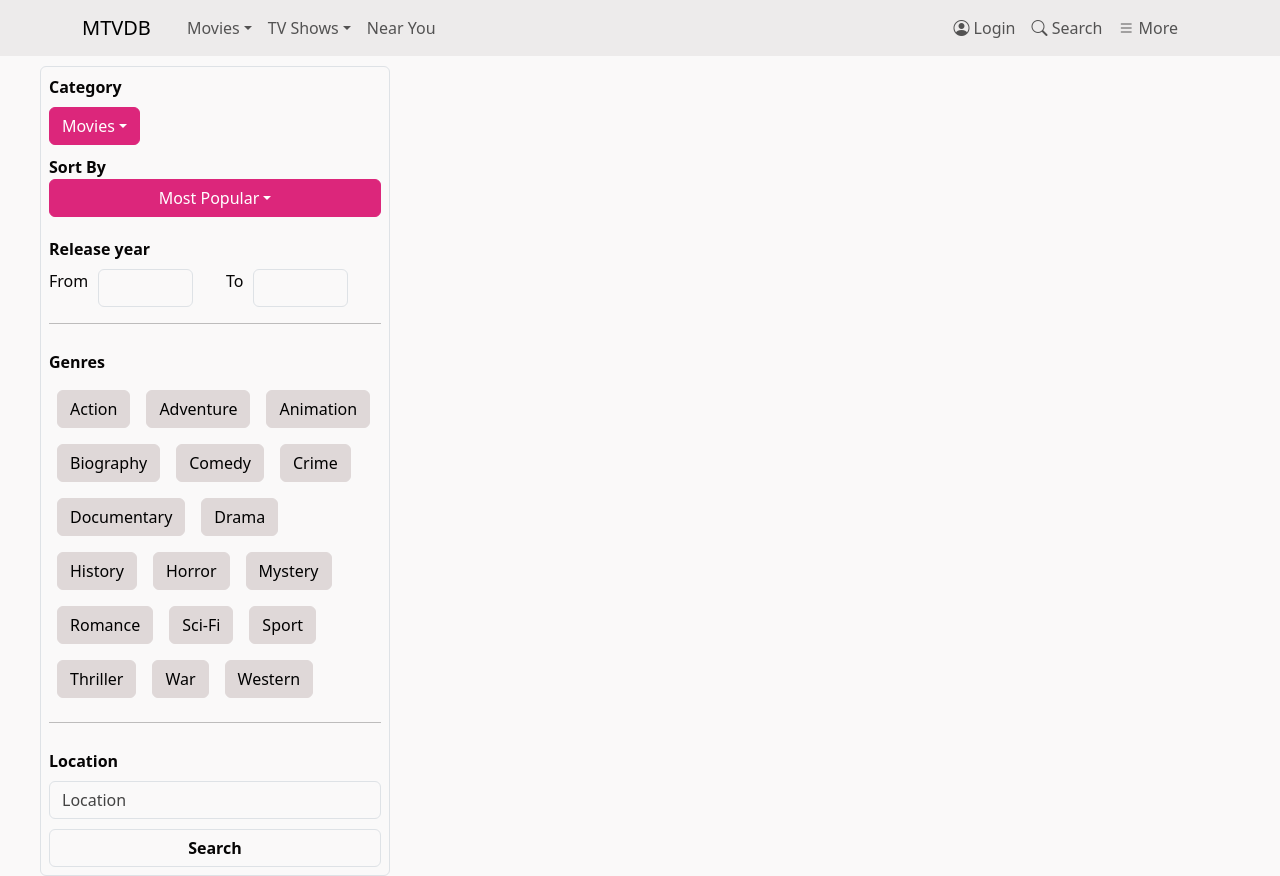
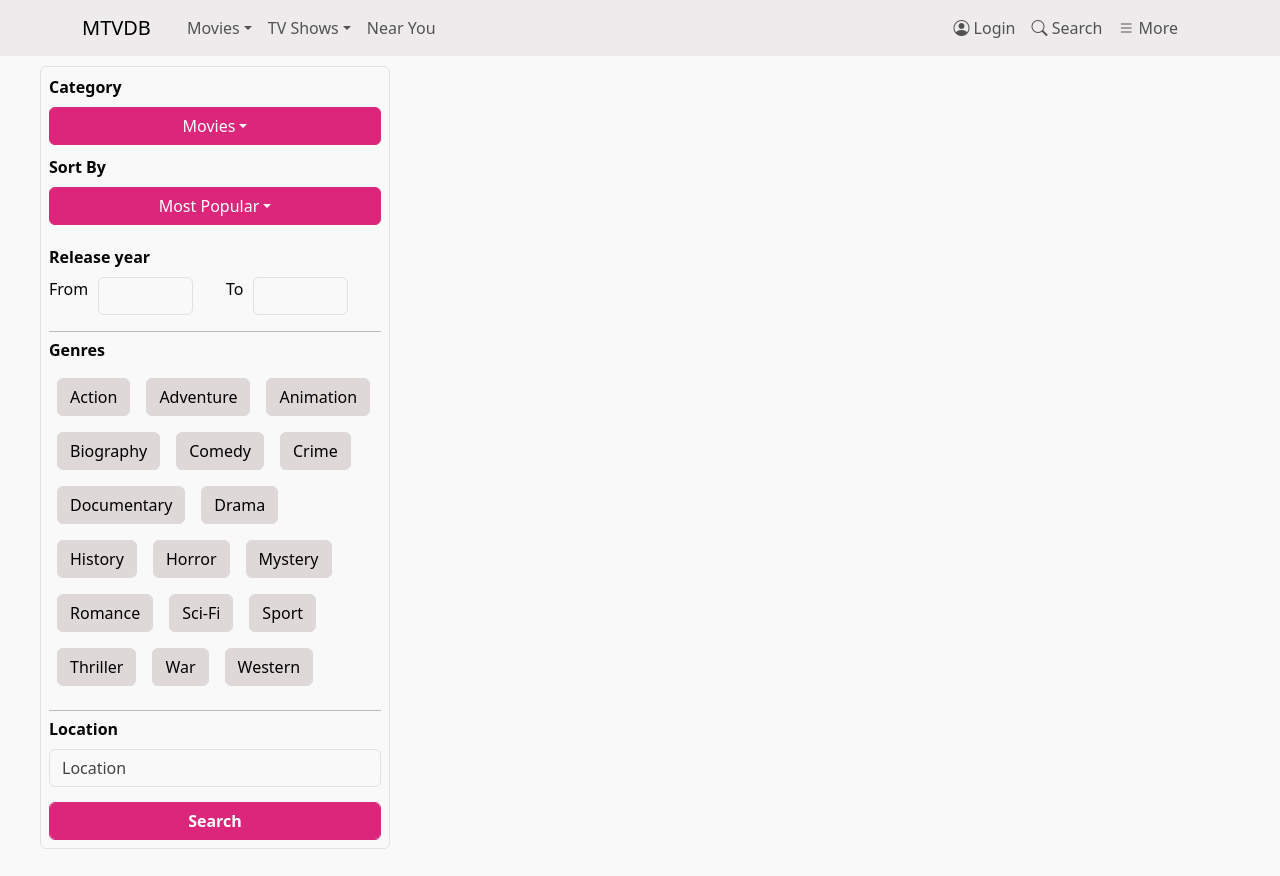
Before and after one commit to PedroMMRAF/ipm-projeto, a Next.js app: page /filters in a window 1280 px wide. After the commit the page ends 849 px from the top, so only its background shows below. Built offline with nearby package versions, Linux system fonts and the light colour scheme.

Commit message:
search button a ganhar shape

```diff
--- a/src/pages/filters.js
+++ b/src/pages/filters.js
@@ -134,7 +134,7 @@ function SearchFilterBox() {
                     </Form.Label>
                     <Form.Group style={{ marginBottom: "10px" }}>
                         <Dropdown>
-                            <Dropdown.Toggle variant="primary" id="dropdown-basic">
+                            <Dropdown.Toggle variant="primary" id="dropdown-basic" style={{ width: "100%" }}>
                                 {type === "movies" ? "Movies" : "TV Shows"}
                             </Dropdown.Toggle>
 
@@ -144,10 +144,10 @@ function SearchFilterBox() {
                             </Dropdown.Menu>
                         </Dropdown>
                     </Form.Group>
-                    <label htmlFor="sort" style={{ fontWeight: "bold" }}>
+                    <Form.Label htmlFor="sort" style={{ fontWeight: "bold" }}>
                         Sort By
-                    </label>
-                    <Form.Group style={{ marginBottom: "10px" }}>
+                    </Form.Label>
+                    <Form.Group style={{ marginBottom: "10px" }} >
                         <Dropdown onSelect={changeSort}>
                             <Dropdown.Toggle variant="primary" id="dropdown-basic" style={{ width: "100%" }}>
                                 {sort === "new"
@@ -192,7 +192,6 @@ function SearchFilterBox() {
                             }}
                             style={{ width: "45%", marginRight: "10%" }}
                         />
-                        <hr />
 
                         <Form.Label style={{ marginRight: "10px" }}>To</Form.Label>
                         <Form.Control
@@ -210,7 +209,7 @@ function SearchFilterBox() {
                     </Form.Group>
                     <hr />
 
-                    <Form.Label style={{ fontWeight: "bold", marginTop: "10px" }}>Genres</Form.Label>
+                    <Form.Label style={{ fontWeight: "bold", marginTop: "-10px" }}>Genres</Form.Label>
                     <Form.Group
                         style={{
                             display: "flex",
@@ -235,7 +234,7 @@ function SearchFilterBox() {
                     </Form.Group>
                     <hr />
 
-                    <Form.Label style={{ fontWeight: "bold", marginTop: "10px" }}>Location</Form.Label>
+                    <Form.Label style={{ fontWeight: "bold", marginTop: "-10px" }}>Location</Form.Label>
                     <Form.Control
                         type="text"
                         value={location}
@@ -244,7 +243,7 @@ function SearchFilterBox() {
                         style={{ width: "100%" }}
                     />
 
-                    <Form.Control style={{ fontWeight: "bold", marginTop: "10px" }} type="button" value="Search" />
+                    <Form.Control style={{ fontWeight: "bold", marginTop: "15px" }} onClick={() => window.location.reload()} className="btn btn-primary" type="button" value="Search" />
                 </Form>
             }
         </Container>
```
